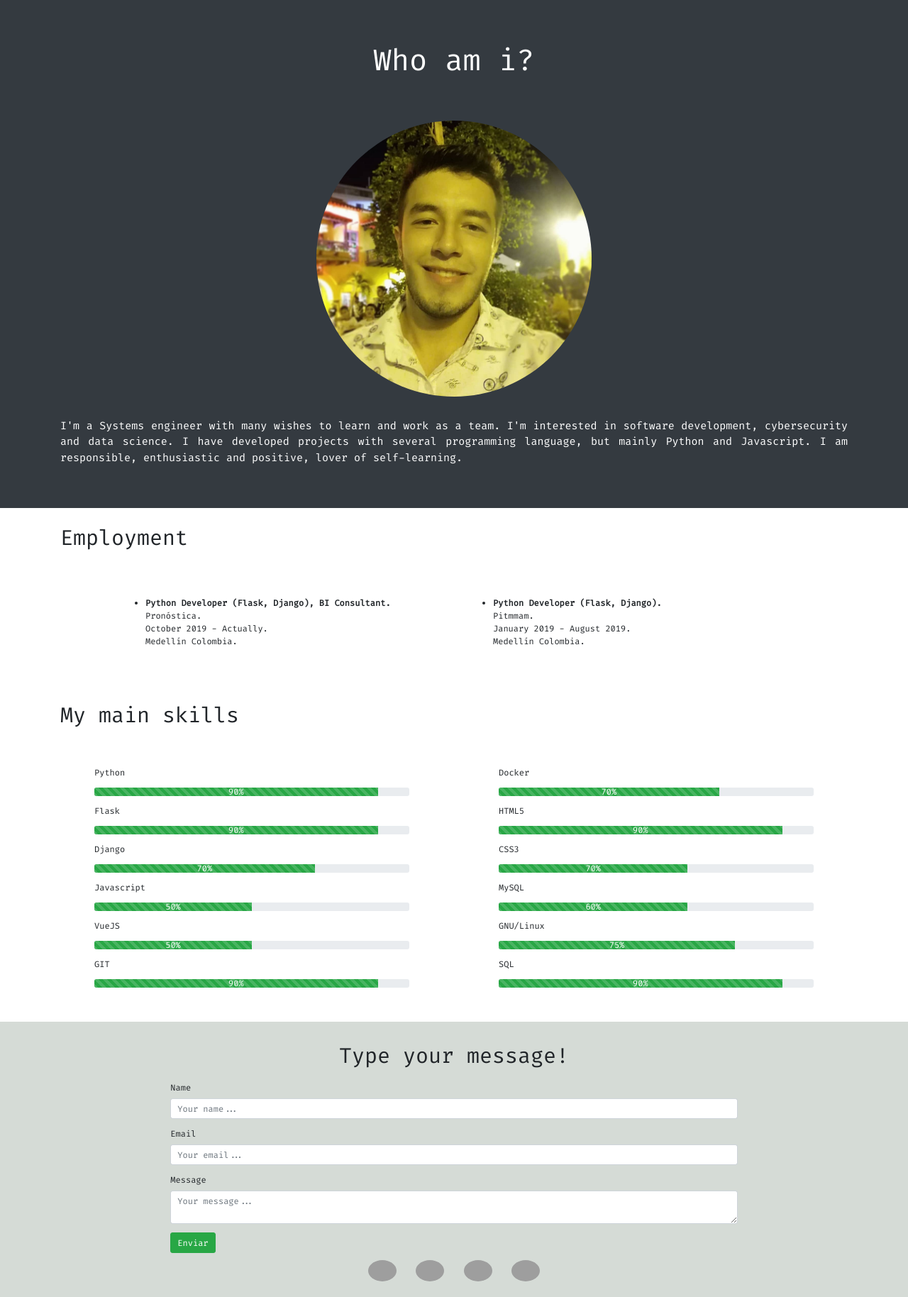
After one commit to esmejia277/Portfolio, a Flask app: template app/templates/index.html in a window 1280 px wide. The commit adds this page. Shown: the whole page at 71% size. Run offline with Flask 2, Linux system fonts and the light colour scheme; the template is opened without the code that fills it: values that come from a table or form of the project are taken from there, others are empty; some libraries are stand-ins or nearby versions; grey boxes are pictures that could not be loaded.

Commit message:
New structure added

```diff
--- a/app/__init__.py
+++ b/app/__init__.py
@@ -8,4 +8,3 @@ app.config.from_object(Config)
 mail = Mail(app)
 
 from app import views
-from app import admin_views
--- a/app/forms.py
+++ b/app/forms.py
@@ -2,15 +2,9 @@ from flask_wtf import FlaskForm
 from wtforms import StringField, PasswordField, BooleanField, SubmitField, TextAreaField
 from wtforms.validators import DataRequired, Email, ValidationError, Length
 
-def validate_name(form, field):
-    data = field.data.replace(' ','')
-    if not data.isalpha():
-        raise ValidationError(
-            message='Name can not contain numbers or special characters!'
-        )
-
-
 class ContactForm(FlaskForm):
-    name = StringField(label='Name', validators=[ DataRequired(), validate_name])
+    name = StringField(label='Name', validators=[ DataRequired()])
     email = StringField(label='Email', validators=[ DataRequired(), Email() ])
-    message = TextAreaField(label='Message', validators=[ DataRequired(), Length(min=20, message="Message must be at least 20 characters long.") ])
+    message = TextAreaField(label='Message', validators=[ DataRequired(),
+        Length(min=20, message="Message must be at least 20 characters long.")
+    ])
--- a/app/static/css/style.css
+++ b/app/static/css/style.css
@@ -1,19 +1,6 @@
 * {
     font-family: 'Fira Code', monospace !important;
-}
-
-.card-projects {
-    display: flex;
-    text-align: center;
-    margin: 40px 15px 15px  15px;
-    border-width: 6px;
-    border-radius: 25px;
-    height: 90%;
-}
-
-.all-cards, .skills {
-    display: flex;
-    justify-content: center;
+    font-size: 12px;
 }
 
 a {
@@ -27,7 +14,7 @@ a:hover {
 
 .social-media-icon {
     border-radius: 50%;
-    width: 80px;
+    width: 40px;
     margin: 10px;
 }
 
@@ -37,30 +24,18 @@ a:hover {
     overflow-wrap: break-word;
 }
 
-.social-media {
-    margin-top: 30px;
-}
 
-
-
-
-.navbar-icon {
+/* .navbar-icon {
     width: 25px;
     filter: brightness(0) invert(1);
-}
+} */
 
 
 .skills-img {
     display: flex;
-    /* width: 80%; */
     margin: auto;
 }
 
-.card-about {
-    display: flex;
-    margin: 40px 15px 15px  15px;
-    border: none;
-}
 
 .esteban-photo {
     display: flex;
@@ -91,3 +66,7 @@ a:hover {
 
     }
   }
+
+.employment {
+    margin: 65px;
+}
--- a/app/templates/public/base.html
+++ b/app/templates/base.html
@@ -5,11 +5,13 @@
   <meta charset="UTF-8">
   <meta name="viewport" content="width=device-width, initial-scale=1.0">
   <meta http-equiv="X-UA-Compatible" content="ie=edge">
+  <meta name="description" content="Web personal portfolio, from Esteban Mejia or esmejia277">
+  <meta name="author" content="Esteban Mejía or esmejia277">
   <link rel="stylesheet" href="https://stackpath.bootstrapcdn.com/bootstrap/4.4.1/css/bootstrap.min.css"
-    integrity="sha384-Vkoo8x4CGsO3+Hhxv8T/Q5PaXtkKtu6ug5TOeNV6gBiFeWPGFN9MuhOf23Q9Ifjh" crossorigin="anonymous">
-  <link href="https://fonts.googleapis.com/css?family=Fira+Code&display=swap" rel="stylesheet">
-  <link rel="stylesheet" href="{{ url_for('static', filename='css/style.css')}}">
-  <link rel="stylesheet" href="{{ url_for('static', filename='css/animate.css')}}">
+    integrity="sha384-Vkoo8x4CGsO3+Hhxv8T/Q5PaXtkKtu6ug5TOeNV6gBiFeWPGFN9MuhOf23Q9Ifjh" crossorigin="anonymous" async>
+  <link href="https://fonts.googleapis.com/css?family=Fira+Code&display=swap" rel="stylesheet" async>
+  <link rel="stylesheet" href="{{ url_for('static', filename='css/style.css')}}" async>
+  <link rel="stylesheet" href="{{ url_for('static', filename='css/animate.css')}}" async>
 
   <title>{% block title %}{% endblock title %}</title>
 </head>
--- /dev/null
+++ b/app/templates/index.html
@@ -0,0 +1,226 @@
+{% extends 'base.html' %}
+
+{% block title %}Home{% endblock title %}
+
+{% block content %}
+<div class="jumbotron jumbotron-fluid bg-dark text-white">
+  <div class="container">
+    <h1 class="display-4 text-center">Who am i? </h1>
+    <img class="esteban-photo" src="static\img\esteban.jpg" alt="">
+    <p class="lead text-justify">
+      I'm a Systems engineer with many wishes to learn and work as a team.
+      I'm interested in software development, cybersecurity and data science.
+      I have developed projects with several programming language, but mainly
+      Python and Javascript. I am responsible, enthusiastic and positive,
+      lover of self-learning.
+    </p>
+  </div>
+</div>
+<div class="container">
+  <h1 class="display-6">Employment</h1>
+  <div class="row  employment">
+    <div class="col">
+      <ul>
+        <li>
+          <p>
+            <strong>
+              Python Developer (Flask, Django), BI Consultant.
+            </strong>
+            <br> Pronóstica.
+            <br> October 2019 - Actually.
+            <br> Medellín Colombia.
+          </p>
+        </li>
+      </ul>
+    </div>
+    <div class="col">
+      <ul>
+        <li>
+          <p>
+            <strong>
+              Python Developer (Flask, Django).
+            </strong>
+            <br> Pitmmam.
+            <br> January 2019 - August 2019.
+            <br> Medellín Colombia.
+          </p>
+        </li>
+      </ul>
+    </div>
+  </div>
+</div>
+
+<div class="container">
+  <h1 class="display-6">My main skills</h1>
+  <div class="row skills">
+    <div class="col m-5">
+      <div class="skill-item m-3">
+        <p>Python</p>
+        <div class="progress">
+          <div class="progress-bar progress-bar-striped bg-success" role="progressbar" style="width: 90%"
+            aria-valuenow="25" aria-valuemin="0" aria-valuemax="100">90%</div>
+        </div>
+      </div>
+
+      <div class="skill-item m-3">
+        <p>Flask</p>
+        <div class="progress">
+          <div class="progress-bar progress-bar-striped bg-success" role="progressbar" style="width: 90%"
+            aria-valuenow="25" aria-valuemin="0" aria-valuemax="100">90%</div>
+        </div>
+      </div>
+
+      <div class="skill-item m-3">
+        <p>Django</p>
+        <div class="progress">
+          <div class="progress-bar progress-bar-striped bg-success" role="progressbar" style="width: 70%"
+            aria-valuenow="25" aria-valuemin="0" aria-valuemax="100">70%</div>
+        </div>
+      </div>
+
+      <div class="skill-item m-3">
+        <p>Javascript</p>
+        <div class="progress">
+          <div class="progress-bar progress-bar-striped bg-success" role="progressbar" style="width: 50%"
+            aria-valuenow="25" aria-valuemin="0" aria-valuemax="100">50%</div>
+        </div>
+      </div>
+
+      <div class="skill-item m-3">
+        <p>VueJS</p>
+        <div class="progress">
+          <div class="progress-bar progress-bar-striped bg-success" role="progressbar" style="width: 50%"
+            aria-valuenow="25" aria-valuemin="0" aria-valuemax="100">50%</div>
+        </div>
+      </div>
+
+      <div class="skill-item m-3">
+        <p>GIT</p>
+        <div class="progress">
+          <div class="progress-bar progress-bar-striped bg-success" role="progressbar" style="width: 90%"
+            aria-valuenow="25" aria-valuemin="0" aria-valuemax="100">90%</div>
+        </div>
+      </div>
+    </div>
+    <div class="col m-5">
+      <div class="skill-item m-3">
+        <p>Docker</p>
+        <div class="progress">
+          <div class="progress-bar progress-bar-striped bg-success" role="progressbar" style="width: 70%"
+            aria-valuenow="25" aria-valuemin="0" aria-valuemax="100">70%</div>
+        </div>
+      </div>
+
+      <div class="skill-item m-3">
+        <p>HTML5</p>
+        <div class="progress">
+          <div class="progress-bar progress-bar-striped bg-success" role="progressbar" style="width: 90%"
+            aria-valuenow="25" aria-valuemin="0" aria-valuemax="100">90%</div>
+        </div>
+      </div>
+
+      <div class="skill-item m-3">
+        <p>CSS3</p>
+        <div class="progress">
+          <div class="progress-bar progress-bar-striped bg-success" role="progressbar" style="width: 60%"
+            aria-valuenow="25" aria-valuemin="0" aria-valuemax="100">70%</div>
+        </div>
+      </div>
+
+
+      <div class="skill-item m-3">
+        <p>MySQL</p>
+        <div class="progress">
+          <div class="progress-bar progress-bar-striped bg-success" role="progressbar" style="width: 60%"
+            aria-valuenow="25" aria-valuemin="0" aria-valuemax="100">60%</div>
+        </div>
+      </div>
+
+      <div class="skill-item m-3">
+        <p>GNU/Linux</p>
+        <div class="progress">
+          <div class="progress-bar progress-bar-striped bg-success" role="progressbar" style="width: 75%"
+            aria-valuenow="25" aria-valuemin="0" aria-valuemax="100">75%</div>
+        </div>
+      </div>
+
+      <div class="skill-item m-3">
+        <p>SQL</p>
+        <div class="progress">
+          <div class="progress-bar progress-bar-striped bg-success" role="progressbar" style="width: 90%"
+            aria-valuenow="25" aria-valuemin="0" aria-valuemax="100">90%</div>
+        </div>
+      </div>
+
+    </div>
+  </div>
+</div>
+
+{% endblock content %}
+
+{% block footer %}
+
+<footer class="pt-4" style="background-color: #d5dbd6;">
+  <div class="container-fluid text-center text-md-left text-black">
+    <div class="row d-flex justify-content-center">
+      <div class="col-xs-12 col-md-8">
+        <form class="m-3" method="POST" action="/">
+          <h1 class="text-center">Type your message!</h1>
+          {{ form.csrf_token }}
+          <div class="m-4">
+            <ul>
+              {% for field in form.errors %}
+              {% for error in form.errors[field] %}
+              <li>
+                <strong class="text-danger">
+                  Error! {{error}}
+                </strong>
+              </li>
+              {% endfor %}
+              {% endfor %}
+            </ul>
+          </div>
+
+          <div class="form-group">
+            {{ form.name.label }} {{ form.name(size=25, class="form-control", placeholder="Your name...") }}
+          </div>
+          <div class="form-group">
+            {{ form.email.label }} {{ form.email(size=25, class="form-control", placeholder="Your email...")}}
+          </div>
+          <div class="form-group">
+            {{ form.message.label }}
+            {{ form.message(size=200, class="form-control", placeholder="Your message...")}}
+          </div>
+
+          <input class="btn-submit-form btn btn-success" type="submit" value="Enviar">
+
+          <div class="text-center social-media">
+            <div class="row">
+              <div class="col-xs-6 col-md-12">
+                <a href="https://twitter.com/esmejia277" target="_blank">
+                  <img class="social-media-icon" src="https://ps.w.org/twitter/assets/icon-256x256.png?rev=1590182"
+                    alt="">
+                </a>
+
+                <a href="https://github.com/esmejia277" target="_blank">
+                  <img class="social-media-icon" src="https://miro.medium.com/max/256/0*FEmyH4NwQWlbHPJ6" alt="">
+                </a>
+
+                <a href="https://www.linkedin.com/in/esmejia277/" target="_blank">
+                  <img class="social-media-icon"
+                    src="https://web.iceportal.com/wp-content/uploads/2018/03/square-linkedin-512.png" alt="">
+                </a>
+                <a href="mailto:estebanmejia277@gmail.com" target="_blank">
+                  <img class="social-media-icon"
+                    src="https://icons.iconarchive.com/icons/dtafalonso/android-lollipop/256/Gmail-icon.png" alt="">
+                </a>
+              </div>
+            </div>
+          </div>
+        </form>
+      </div>
+    </div>
+  </div>
+</footer>
+
+{% endblock footer %}
```
Also changed, not shown: app/admin_views.py (deleted, +0 -10 lines), app/templates/admin/dashboard.html (deleted, +0 -13 lines), app/templates/public/index.html (deleted, +0 -103 lines), app/views.py (+1 -16 lines).
